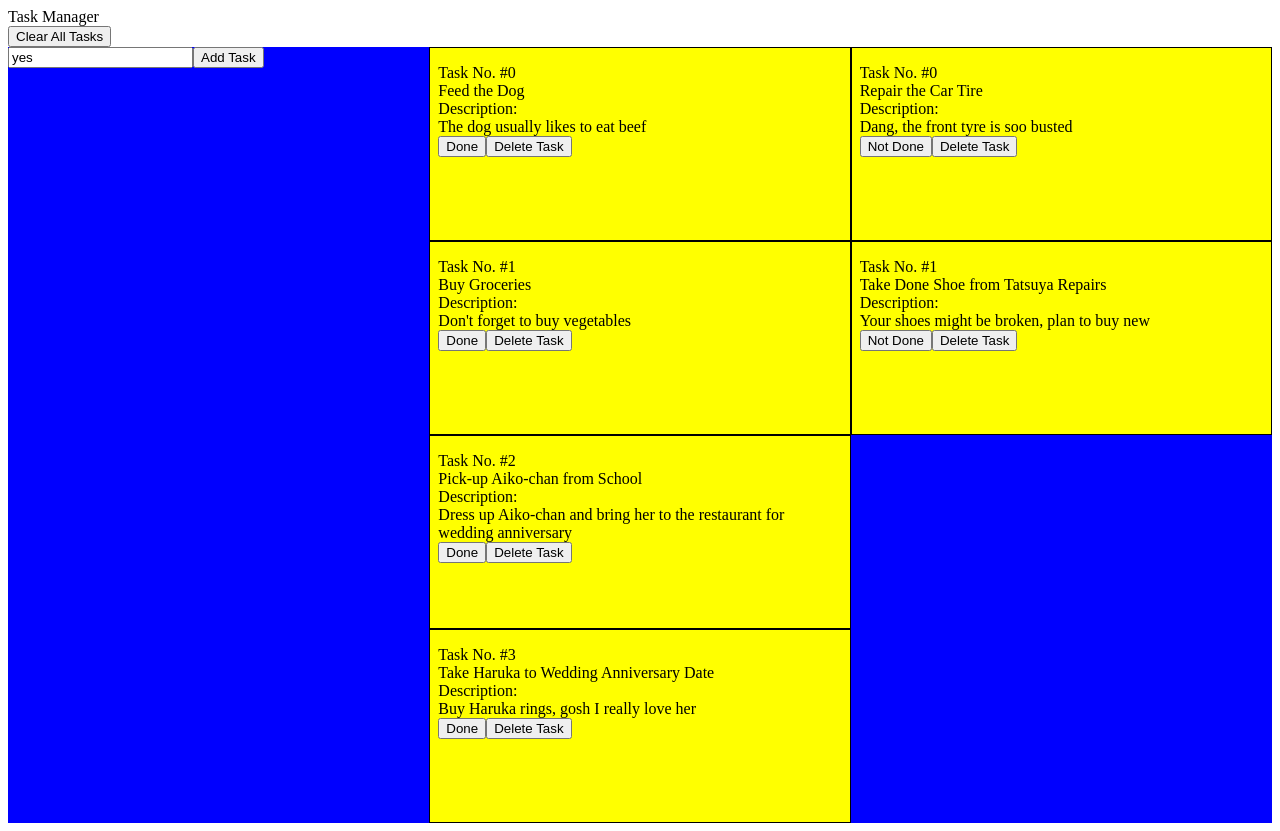
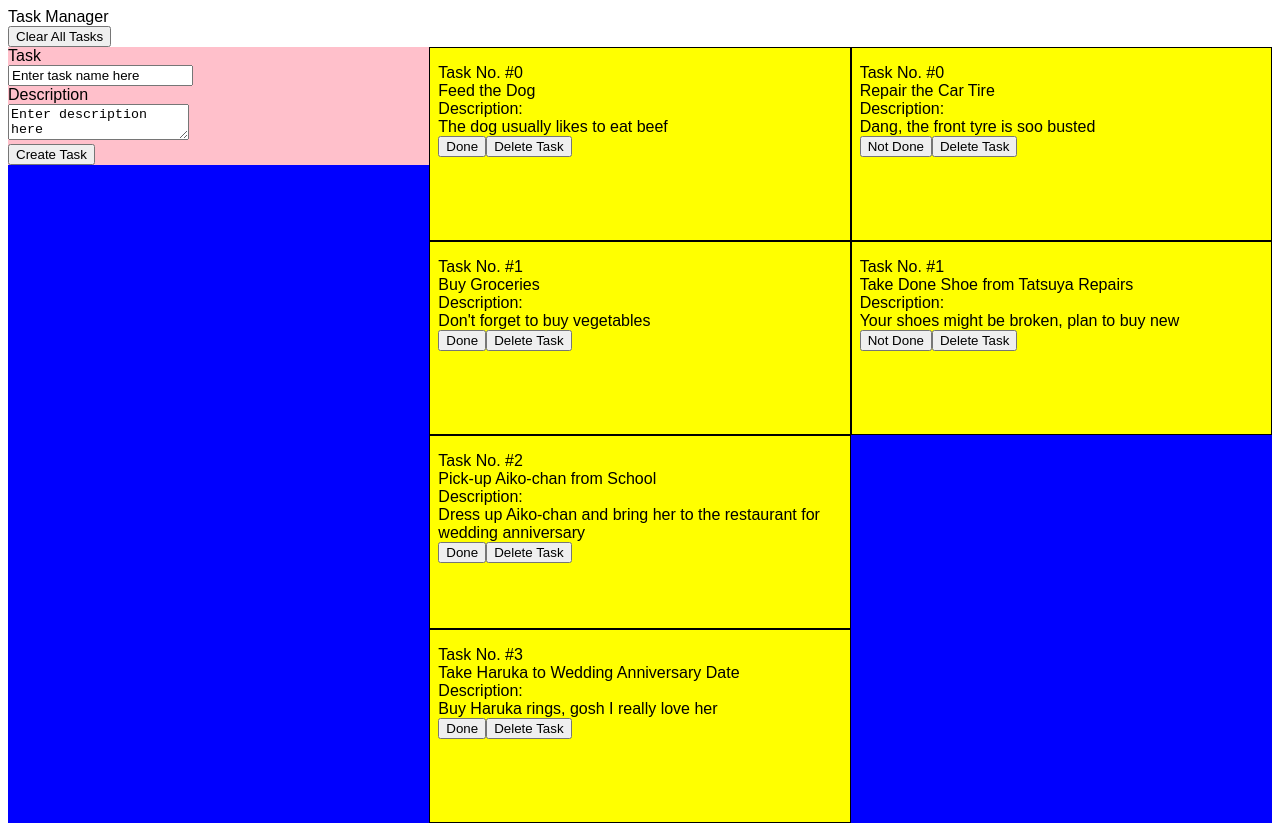
Before and after one commit to varienjanitra/task-organizer, an Angular app: page / in a window 1280 px wide. Built offline with nearby package versions, Linux system fonts and the light colour scheme.

Commit message:
Updated create-task component

```diff
--- a/src/app/app.component.scss
+++ b/src/app/app.component.scss
@@ -0,0 +1,3 @@
+:host {
+  font-family: Arial, Helvetica, sans-serif;
+}
--- /dev/null
+++ b/src/app/components/create-task/create-task.component.html
@@ -0,0 +1,15 @@
+<div class="create-task">
+  <div>
+    Task
+  </div>
+  <div>
+    <input type="text" [(ngModel)]="taskName"/>
+  </div>
+  <div>
+    Description
+  </div>
+  <div>
+    <textarea [(ngModel)]="taskDescription"></textarea>
+  </div>
+  <button (click)="submitNewTask(taskName)">Create Task</button>
+</div>
--- /dev/null
+++ b/src/app/components/create-task/create-task.component.scss
@@ -0,0 +1,3 @@
+.create-task {
+  background-color: pink;
+}
--- /dev/null
+++ b/src/app/components/create-task/create-task.component.ts
@@ -0,0 +1,36 @@
+import { Component } from '@angular/core';
+import { CommonModule } from '@angular/common';
+import { FormsModule } from '@angular/forms';
+import { Task, TaskService } from 'src/app/task.service';
+
+@Component({
+  selector: 'create-task',
+  standalone: true,
+  imports: [
+    CommonModule,
+    FormsModule
+  ],
+  templateUrl: './create-task.component.html',
+  styleUrls: ['./create-task.component.scss']
+})
+export class CreateTaskComponent {
+  taskName: string = 'Enter task name here';
+  taskDescription: string = 'Enter description here';
+
+  constructor(
+    private taskService: TaskService
+  ) {}
+
+  submitNewTask(taskName: string) {
+    if(taskName == '') {
+      return;
+    }
+    let newTask: Task = {
+      id: 0,
+      name: taskName,
+      description: this.taskDescription,
+      isDone: false
+    }
+    this.taskService.addTask(newTask);
+  }
+}
--- a/src/app/home-page/home-page.component.html
+++ b/src/app/home-page/home-page.component.html
@@ -6,10 +6,7 @@
 </div>
 
 <div class="grid-main-page">
-  <div class="create-task">
-    <input type="text" [(ngModel)]="newTask"/>
-    <button (click)="submitNewTask(newTask)">Add Task</button>
-  </div>
+  <create-task></create-task>
 
   <div class="outstanding-tasks">
     <div *ngFor="let task of outstandingTasks$ | async; index as index">
--- a/src/app/home-page/home-page.component.scss
+++ b/src/app/home-page/home-page.component.scss
@@ -5,7 +5,7 @@
   background-color: blue;
 }
 
-.create-task {
+create-task {
   grid-area: create-task;
 }
 
--- a/src/app/home-page/home-page.component.ts
+++ b/src/app/home-page/home-page.component.ts
@@ -5,6 +5,7 @@ import { TaskService } from '../task.service';
 import { Task } from '../task.service';
 import { Observable, map } from 'rxjs';
 import { TaskCardComponent } from '../components/task-card/task-card.component';
+import { CreateTaskComponent } from '../components/create-task/create-task.component';
 
 @Component({
   selector: 'app-home-page',
@@ -12,7 +13,8 @@ import { TaskCardComponent } from '../components/task-card/task-card.component';
   imports: [
     CommonModule,
     FormsModule,
-    TaskCardComponent
+    TaskCardComponent,
+    CreateTaskComponent
   ],
   templateUrl: './home-page.component.html',
   styleUrls: ['./home-page.component.scss']
```
Also changed, not shown: 1 other file (tests, documents, lock files or other folders).
